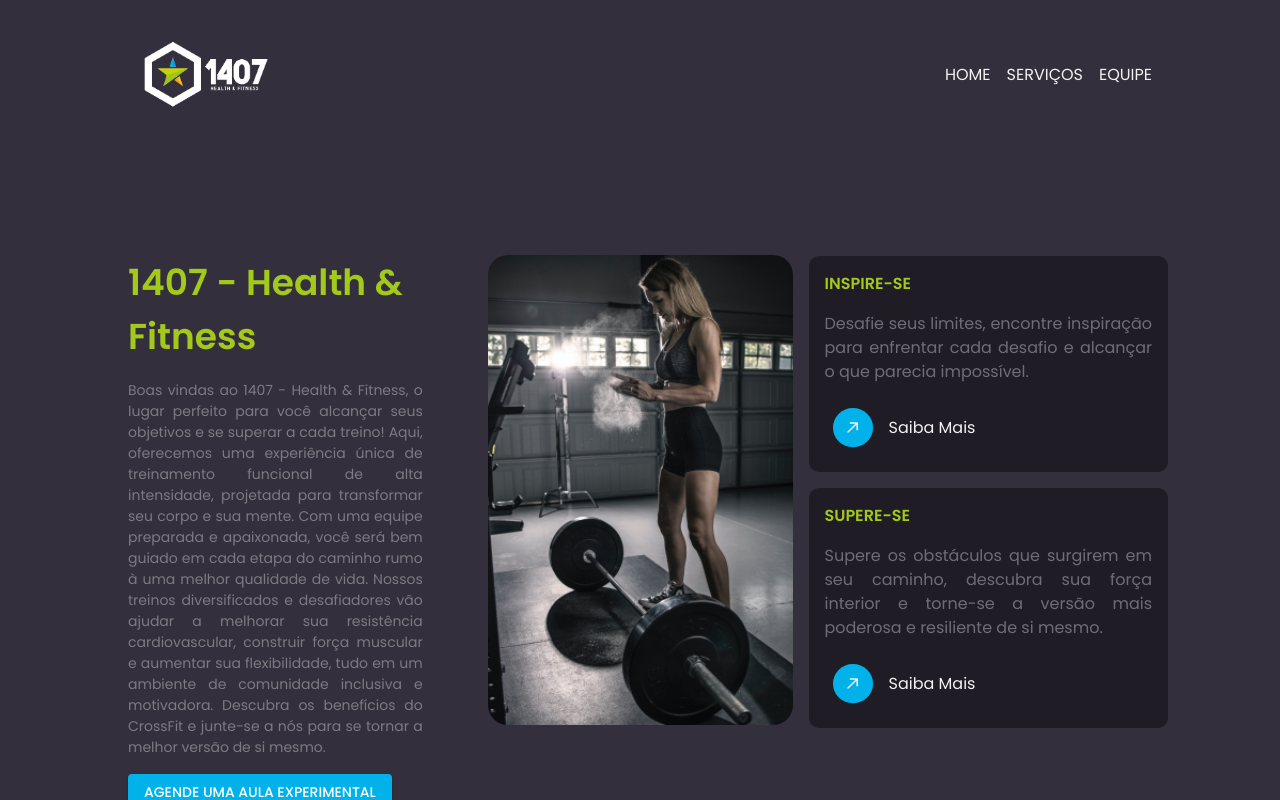
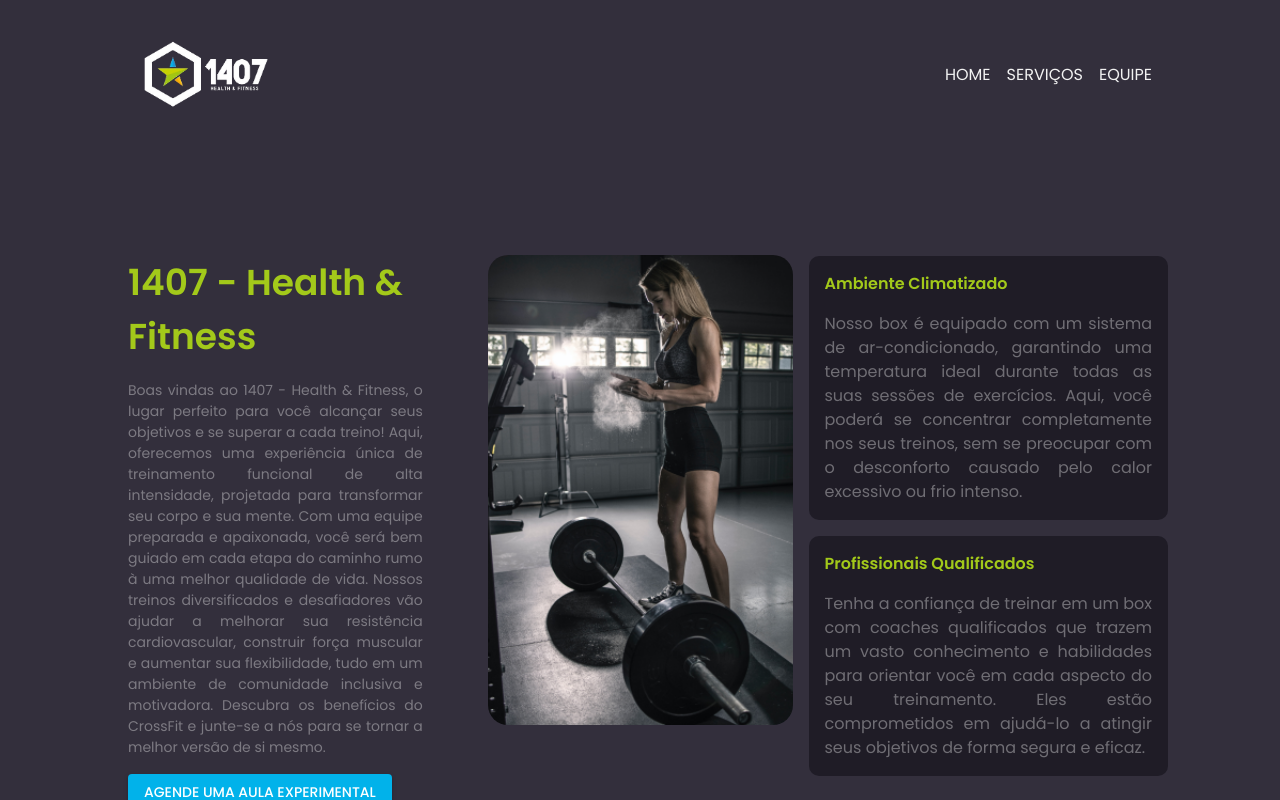
Before and after one commit to lucasrodrigges/1407-site, a React (Vite) app: page / in a window 1280 px wide. Shown: the top 800 px of the page. Built offline with nearby package versions, Linux system fonts and the light colour scheme.

Commit message:
feat(differentials): remove catchphrased to add Differentials

```diff
--- a/src/components/Cross/Components/CatchPhrases.jsx
+++ b/src/components/Cross/Components/Differentials.jsx
@@ -1,18 +1,17 @@
 import React from 'react';
 import {
-  Box, IconButton, Typography,
+  Box, Typography,
 } from '@mui/material';
-import ArrowButton from '../../../assets/ArrowButton';
 
 const cards = [{
-  title: 'INSPIRE-SE',
-  text: 'Desafie seus limites, encontre inspiração para enfrentar cada desafio e alcançar o que parecia impossível.',
+  title: 'Ambiente Climatizado',
+  text: 'Nosso box é equipado com um sistema de ar-condicionado, garantindo uma temperatura ideal durante todas as suas sessões de exercícios. Aqui, você poderá se concentrar completamente nos seus treinos, sem se preocupar com o desconforto causado pelo calor excessivo ou frio intenso.',
 }, {
-  title: 'SUPERE-SE',
-  text: 'Supere os obstáculos que surgirem em seu caminho, descubra sua força interior e torne-se a versão mais poderosa e resiliente de si mesmo.',
+  title: 'Profissionais Qualificados',
+  text: 'Tenha a confiança de treinar em um box com coaches qualificados que trazem um vasto conhecimento e habilidades para orientar você em cada aspecto do seu treinamento. Eles estão comprometidos em ajudá-lo a atingir seus objetivos de forma segura e eficaz.',
 }];
 
-export default function CatchPhrases() {
+export default function Differentials() {
   return (
     <Box sx={{
       display: 'flex',
@@ -75,7 +74,7 @@ export default function CatchPhrases() {
             {card.text}
           </Typography>
 
-          <IconButton>
+          {/* <IconButton>
             <ArrowButton color="#01b2ea" />
             <Typography sx={{
               color: 'white01',
@@ -84,7 +83,7 @@ export default function CatchPhrases() {
             >
               Saiba Mais
             </Typography>
-          </IconButton>
+          </IconButton> */}
         </Box>
       ))}
     </Box>
--- a/src/components/Cross/Index.jsx
+++ b/src/components/Cross/Index.jsx
@@ -3,7 +3,7 @@ import React from 'react';
 import WomanImageMobile from './Components/WomanImageMobile';
 import Welcome from './Components/Welcome';
 import WomanImageDesktop from './Components/WomanImageDesktop';
-import CatchPhrases from './Components/CatchPhrases';
+import Differentials from './Components/Differentials';
 
 export default function Cross() {
   return (
@@ -38,7 +38,7 @@ export default function Cross() {
       <WomanImageMobile />
       <Welcome />
       <WomanImageDesktop />
-      <CatchPhrases />
+      <Differentials />
     </Box>
   );
 }
```
